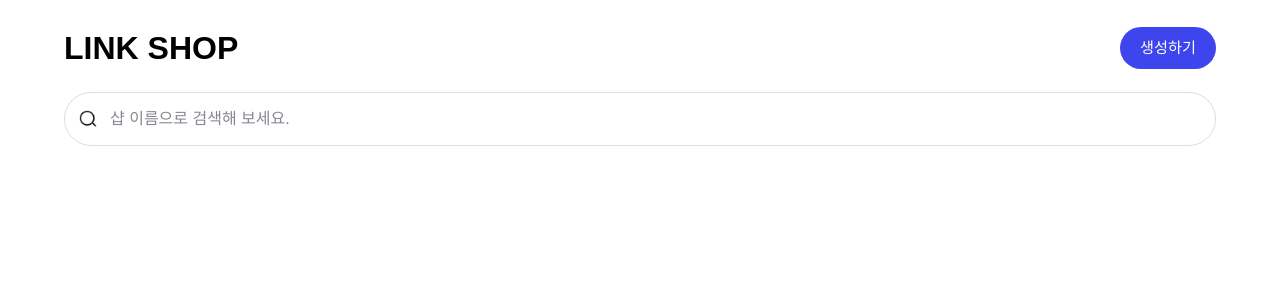
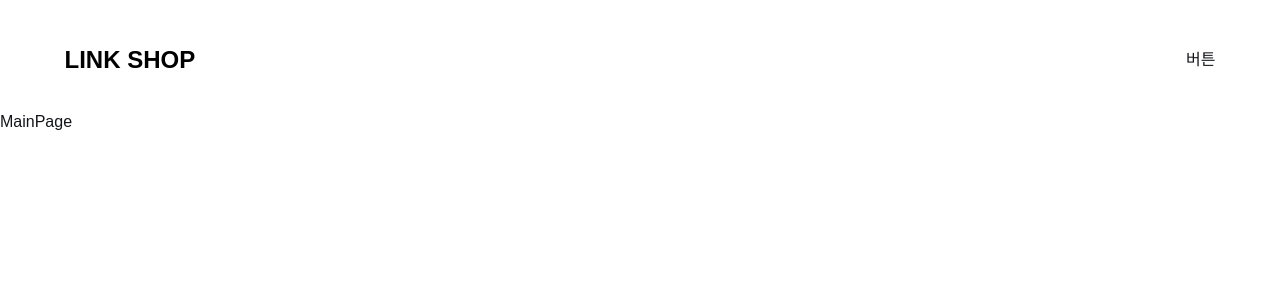
Before and after one commit to Lim-JaeEun/FE16_Basic_Project_Linkshop, a React (Vite) app: page /list in a window 1280 px wide. Shown: the top 300 px of the page. Built offline with nearby package versions, Linux system fonts and the light colour scheme; a web font is replaced by a local one.

Commit message:
BPT5-35 header수정

```diff
--- a/src/layouts/Header.jsx
+++ b/src/layouts/Header.jsx
@@ -1,107 +1,88 @@
+import { Outlet } from 'react-router-dom';
 import styled from 'styled-components';
-import searchIconPng from '../assets/icon/ic_search.png';
 
-const StyledHeader = styled.header`
+// --- Styled Components ---
+
+const Stheader = styled.header`
   display: flex;
-  flex-direction: column;
-  padding: 1.5rem;       /* 내부 여백은 그대로 유지 */
-  background-color: #fff; /* 배경색도 흰색으로 유지 */
-  gap: 1.25rem;          /* 첫 번째 줄과 두 번째 줄 사이의 간격도 유지 */
+  justify-content: space-between;
+  align-items: center;
+  width: 100%;
+  background-color: #fff;
+  box-sizing: border-box;
+  margin-top : 42px;
+  margin-bottom: 32px;
+  height: 36px; /* 모든 화면 크기에서 헤더 높이 36px로 고정 */
 
-  /* --- 헤더를 화면 중앙에 배치하기 위한 스타일--- */
-  max-width: 1200px;
-  width: 100%;           /* 화면 너비가 1200px보다 작을 경우에는 100%를 채워서 반응형으로 동작 */
-  margin : 0 auto;
+  /* 공통: 좌우 중앙 정렬 (데스크탑) */
+  margin-left: auto;
+  margin-right: auto;
 
-`;
+  /* 데스크탑 (1024px 이상으로 가정) */
+  padding: 0 1.5rem; /* 상하 패딩 0, 좌우 패딩으로 내부 여백 확보 */
+  max-width: 1199px;
 
-const TopRow = styled.div`
-  display: flex;
-  justify-content: space-between; /* 로고는 왼쪽, 버튼은 오른쪽에 배치 */
-  align-items: center; /* 세로 중앙 정렬 */
-  width: 100%; /* 부모 너비(StyledHeader)를 꽉 채움 */
-`;
+  /* 태블릿 (768px ~ 1023px) */
+  @media (max-width: 1023px) {
+    padding: 0 1rem;
+    max-width: 100%;
+    margin-left: 0;
+    margin-right: 0;
+    margin-top:40px;
+  }
 
-const Logo = styled.h1`
-  font-size: 2rem;
-  font-weight: 900; /* 매우 굵은 글씨체 */
-  color: #000; /* 검은색 */
-  margin: 0; /* h1 태그의 기본 마진 제거 */
-`;
-
-const CreateButton = styled.button`
-  padding: 10px 20px; /* 버튼 내부 여백 */
-  background-color: #3E45EC;
-  color: white; /* 글자색 흰색 */
-  border: none; /* 테두리 없음 */
-  border-radius: 37px; /* 버튼 모서리 둥글게 */
-  cursor: pointer;
-  font-size: 0.95rem; /* 글자 크기 */
-  font-weight: 500; /* 글자 굵기 */
-
-  &:hover {
-    background-color:rgb(39, 44, 188); /* 마우스 올렸을 때 약간 어두운 파란색 */
+  /* 모바일 (767px 이하) */
+  @media (max-width: 767px) {
+    margin-top:28px;
+    padding: 0 0.75rem;
   }
 `;
 
-// 검색창 전체를 감싸는 컨테이너
-const SearchInputWrapper = styled.div`
-  position: relative; /* 아이콘을 absolute positioning 하기 위함 */
-  width: 100%; /* 부모 너비(StyledHeader)를 꽉 채움 */
-  display: flex; /* 내부 요소 정렬 */
-  align-items: center; /* 세로 중앙 정렬 */
-`;
+// 로고
+const Logo = styled.a`
+  font-weight: 900;
+  color: #000;
+  text-decoration: none;
+  line-height: 36px; /* 헤더 높이에 맞춰 수직 중앙 정렬 */
+  margin: 0;
+  padding: 0;
 
-// 검색 아이콘 스타일
-const IconSpan = styled.span`
-  position: absolute; /* SearchInputWrapper 기준으로 절대 위치 */
-  left: 15px; /* 왼쪽에서 15px 떨어진 곳에 배치 */
-  top: 50%; /* 상단에서 50% 위치 */
-  transform: translateY(-50%); /* Y축으로 자신의 높이의 50%만큼 올려 중앙 정렬 */
-  pointer-events: none; /* 아이콘이 마우스 이벤트를 가로채지 않도록 설정 */
-`;
+  /* 데스크탑 로고 글자 크기 */
+  font-size: 1.5rem;
 
-const SearchInput = styled.input`
-  width: 100%; /* SearchInputWrapper 너비를 꽉 채움 */
-  padding: 14px 20px 14px 45px; /* 안쪽 여백: 상 14px, 우 20px, 하 14px, 좌 45px (왼쪽은 아이콘 공간 확보) */
-  border: 1px solid #DDDCDF; /* 테두리 색상 */
-  border-radius: 49px; /* 모서리 둥글게 */
-  font-size: 1rem;
-  box-sizing: border-box;
-  outline: none; /* 포커스 시 기본 아웃라인 제거 */
-
-  &::placeholder {
-    color: #888790; /* placeholder 글자 색상 */
+  /* 태블릿 */
+  @media (max-width: 1023px) {
+    font-size: 1.6rem;
   }
 
-  &:focus {
-    border-color: #777; /* 포커스 시 테두리 색상 */
+  /* 모바일 */
+  @media (max-width: 767px) {
+    font-size: 1.7rem;
   }
 `;
 
-const SearchIconImage = styled.img`
-  width: 18px;
-  height: 18px;
-  display: block;
+// 버튼을 담는 컨테이너
+const ButtonContainer = styled.div`
+  display: flex;
+  align-items: center; /* 내부 버튼(들)을 수직 중앙 정렬 */
+  gap: 10px; /* 여러 버튼이 올 경우 버튼 사이의 간격 */
+  height: 100%; /* 부모 높이(36px)를 채우도록 설정 */
 `;
 
-// --- Header Component ---
 
 const Header = () => {
   return (
-    <StyledHeader>
-      <TopRow>
-        <Logo>LINK SHOP</Logo>
-        <CreateButton>생성하기</CreateButton>
-      </TopRow>
-
-      <SearchInputWrapper>
-        <IconSpan>
-          <SearchIconImage src={searchIconPng} alt="검색 아이콘" />
-        </IconSpan>
-        <SearchInput type="text" placeholder="샵 이름으로 검색해 보세요." />
-      </SearchInputWrapper>
-    </StyledHeader>
+    <>
+      <Stheader>
+        <Logo href="/list">LINK SHOP</Logo>
+        <ButtonContainer>버튼
+          {/* 다른 팀원이 여기에 버튼 컴포넌트를 추가할 예정입니다.*/}
+        </ButtonContainer>
+      </Stheader>
+      <main>
+        <Outlet />
+      </main>
+    </>
   );
 };
 
```
